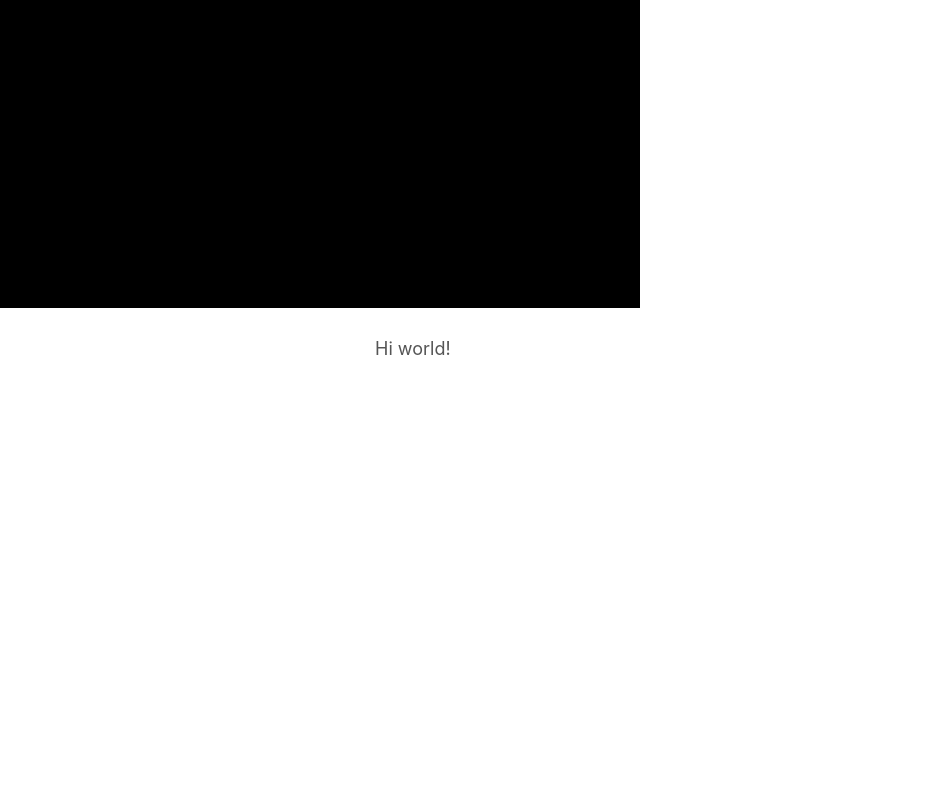
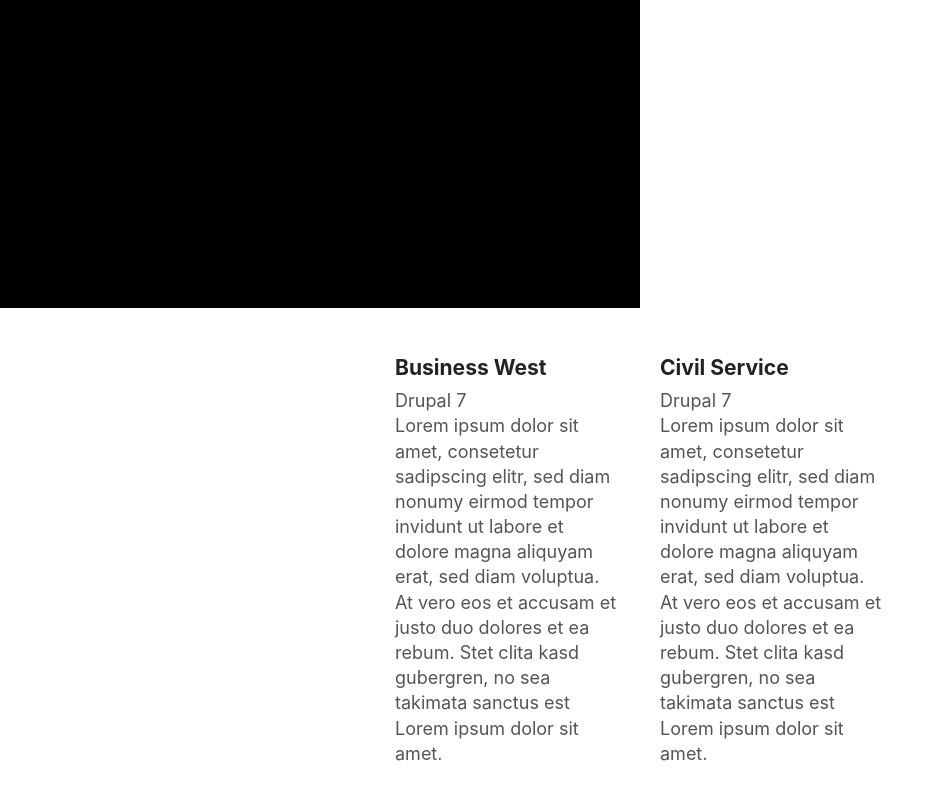
Before and after one commit to DanielGardiner/portfolio2.0, a Gatsby site: page / in a window 1280 px wide. Shown: the part 492-1292 px from the top of the page, without its empty margins (0-944 px from the left). Before the commit the page ends 899 px from the top, so only its background shows below. Built offline with nearby package versions, Linux system fonts and the light colour scheme; Gatsby itself is replaced by a stand-in of ours.

Commit message:
added Project and ProjectPanel componenets - both use markdown to populate components with project data

```diff
--- a/package.json
+++ b/package.json
@@ -23,6 +23,7 @@
     "gatsby-plugin-react-helmet": "^3.3.11",
     "gatsby-plugin-styled-components": "^3.3.11",
     "gatsby-source-filesystem": "^2.3.30",
+    "prop-types": "^15.7.2",
     "react": "^16.12.0",
     "react-dom": "^16.12.0",
     "react-helmet": "^6.1.0",
--- a/projects/businesswest/businesswest.mdx
+++ b/projects/businesswest/businesswest.mdx
@@ -1,6 +1,7 @@
 ---
 title: Business West
 description: Lorem ipsum dolor sit amet, consetetur sadipscing elitr, sed diam nonumy eirmod tempor invidunt ut labore et dolore magna aliquyam erat, sed diam voluptua. At vero eos et accusam et justo duo dolores et ea rebum. Stet clita kasd gubergren, no sea takimata sanctus est Lorem ipsum dolor sit amet.
+skills: ["Drupal 7"]
 ---
 
 Text text text
--- a/projects/civilservice/civilservice.mdx
+++ b/projects/civilservice/civilservice.mdx
@@ -1,6 +1,7 @@
 ---
 title: Civil Service
 description: Lorem ipsum dolor sit amet, consetetur sadipscing elitr, sed diam nonumy eirmod tempor invidunt ut labore et dolore magna aliquyam erat, sed diam voluptua. At vero eos et accusam et justo duo dolores et ea rebum. Stet clita kasd gubergren, no sea takimata sanctus est Lorem ipsum dolor sit amet.
+skills: ["Drupal 7"]
 ---
 
 Text text text more text
--- a/public/page-data/index/page-data.json
+++ b/public/page-data/index/page-data.json
@@ -1 +1 @@
-{"componentChunkName":"component---src-pages-index-js","path":"/","result":{"pageContext":{}},"staticQueryHashes":["499737341"]}
+{"componentChunkName":"component---src-pages-index-js","path":"/","result":{"pageContext":{}},"staticQueryHashes":["499737341","783379967"]}
--- /dev/null
+++ b/public/page-data/sq/d/3199564559.json
@@ -0,0 +1 @@
+{"data":{"site":{"siteMetadata":{"title":"Daniel Gardiner","description":"Daniel Gardiner Portfolio website"}}}}
--- /dev/null
+++ b/public/page-data/sq/d/3878573094.json
@@ -0,0 +1 @@
+{"data":{"allMdx":{"nodes":[{"frontmatter":{"title":"Business West","description":"Lorem ipsum dolor sit amet, consetetur sadipscing elitr, sed diam nonumy eirmod tempor invidunt ut labore et dolore magna aliquyam erat, sed diam voluptua. At vero eos et accusam et justo duo dolores et ea rebum. Stet clita kasd gubergren, no sea takimata sanctus est Lorem ipsum dolor sit amet."},"excerpt":"Text text text"},{"frontmatter":{"title":"Civil Service","description":"Lorem ipsum dolor sit amet, consetetur sadipscing elitr, sed diam nonumy eirmod tempor invidunt ut labore et dolore magna aliquyam erat, sed diam voluptua. At vero eos et accusam et justo duo dolores et ea rebum. Stet clita kasd gubergren, no sea takimata sanctus est Lorem ipsum dolor sit amet."},"excerpt":"Text text text more text"}]}}}
--- /dev/null
+++ b/public/page-data/sq/d/768141979.json
@@ -0,0 +1 @@
+{"data":{"allMdx":{"nodes":[{"frontmatter":{"title":"Business West","description":"Lorem ipsum dolor sit amet, consetetur sadipscing elitr, sed diam nonumy eirmod tempor invidunt ut labore et dolore magna aliquyam erat, sed diam voluptua. At vero eos et accusam et justo duo dolores et ea rebum. Stet clita kasd gubergren, no sea takimata sanctus est Lorem ipsum dolor sit amet."},"excerpt":"Text text text"},{"frontmatter":{"title":"Civil Service","description":"Lorem ipsum dolor sit amet, consetetur sadipscing elitr, sed diam nonumy eirmod tempor invidunt ut labore et dolore magna aliquyam erat, sed diam voluptua. At vero eos et accusam et justo duo dolores et ea rebum. Stet clita kasd gubergren, no sea takimata sanctus est Lorem ipsum dolor sit amet."},"excerpt":"Text text text more text"}]}}}
--- /dev/null
+++ b/public/page-data/sq/d/783379967.json
@@ -0,0 +1 @@
+{"data":{"allMdx":{"nodes":[{"frontmatter":{"title":"Business West","description":"Lorem ipsum dolor sit amet, consetetur sadipscing elitr, sed diam nonumy eirmod tempor invidunt ut labore et dolore magna aliquyam erat, sed diam voluptua. At vero eos et accusam et justo duo dolores et ea rebum. Stet clita kasd gubergren, no sea takimata sanctus est Lorem ipsum dolor sit amet.","skills":["Drupal 7"]},"excerpt":"Text text text"},{"frontmatter":{"title":"Civil Service","description":"Lorem ipsum dolor sit amet, consetetur sadipscing elitr, sed diam nonumy eirmod tempor invidunt ut labore et dolore magna aliquyam erat, sed diam voluptua. At vero eos et accusam et justo duo dolores et ea rebum. Stet clita kasd gubergren, no sea takimata sanctus est Lorem ipsum dolor sit amet.","skills":["Drupal 7"]},"excerpt":"Text text text more text"}]}}}
--- /dev/null
+++ b/src/components/Project/Project.js
@@ -0,0 +1,20 @@
+import React from "react";
+import PropTypes from "prop-types";
+
+function Project({ title, description, skills }) {
+  return (
+    <div>
+      <h3>{title}</h3>
+      <p>{skills}</p>
+      <p>{description}</p>
+    </div>
+  );
+}
+
+Project.propTypes = {
+  title: PropTypes.string,
+  description: PropTypes.string,
+  skills: PropTypes.array,
+};
+
+export default Project;
--- /dev/null
+++ b/src/hooks/useProjects.js
@@ -0,0 +1,27 @@
+import { graphql, useStaticQuery } from "gatsby";
+
+const useProjects = () => {
+  const data = useStaticQuery(graphql`
+    query {
+      allMdx {
+        nodes {
+          frontmatter {
+            title
+            description
+            skills
+          }
+          excerpt
+        }
+      }
+    }
+  `);
+
+  return data.allMdx.nodes.map((project) => ({
+    title: project.frontmatter.title,
+    description: project.frontmatter.description,
+    skills: project.frontmatter.skills,
+    excerpt: project.excerpt,
+  }));
+};
+
+export default useProjects;
--- a/src/pages/index.js
+++ b/src/pages/index.js
@@ -2,21 +2,18 @@ import React from "react";
 import Header from "../components/Header/Header";
 import GlobalStyle from "../theme/GlobalStyle/GlobalStyle";
 import ContentLayout from "../components/ContentLayout/ContentLayout";
-import LandingPanel from "../components/LandingPanel/LandingPanel";
+import LandingPanel from "../panels/LandingPanel/LandingPanel";
 import Helmet from "../components/Helmet/Helmet";
+import ProjectPanel from "../panels/ProjectPanel/ProjectPanel";
 
 export default function Home() {
   return (
     <>
       <GlobalStyle />
       <Helmet />
-      {/* <Header />
-      <ContentLayout>
-        <div>Hi world!</div>
-      </ContentLayout> */}
       <LandingPanel />
       <ContentLayout>
-        <div>Hi world!</div>
+        <ProjectPanel />
       </ContentLayout>
     </>
   );
--- /dev/null
+++ b/src/panels/ProjectPanel/ProjectPanel.js
@@ -0,0 +1,34 @@
+import React from "react";
+import styled from "styled-components";
+import useProjects from "../../hooks/useProjects";
+import Project from "../../components/Project/Project";
+
+const StyledProjectContainer = styled.div`
+  display: flex;
+`;
+const StyledProject = styled.div`
+  padding: 20px;
+  width: 50%;
+`;
+
+function ProjectPanel() {
+  const projects = useProjects();
+  console.log(projects);
+  return (
+    <StyledProjectContainer>
+      {projects.map((project, index) => {
+        return (
+          <StyledProject key={index}>
+            <Project
+              title={project.title}
+              description={project.description}
+              skills={project.skills}
+            />
+          </StyledProject>
+        );
+      })}
+    </StyledProjectContainer>
+  );
+}
+
+export default ProjectPanel;
```
Also changed, not shown: src/panels/LandingPanel/LandingPanel.js (renamed from src/components/LandingPanel/LandingPanel.js).
